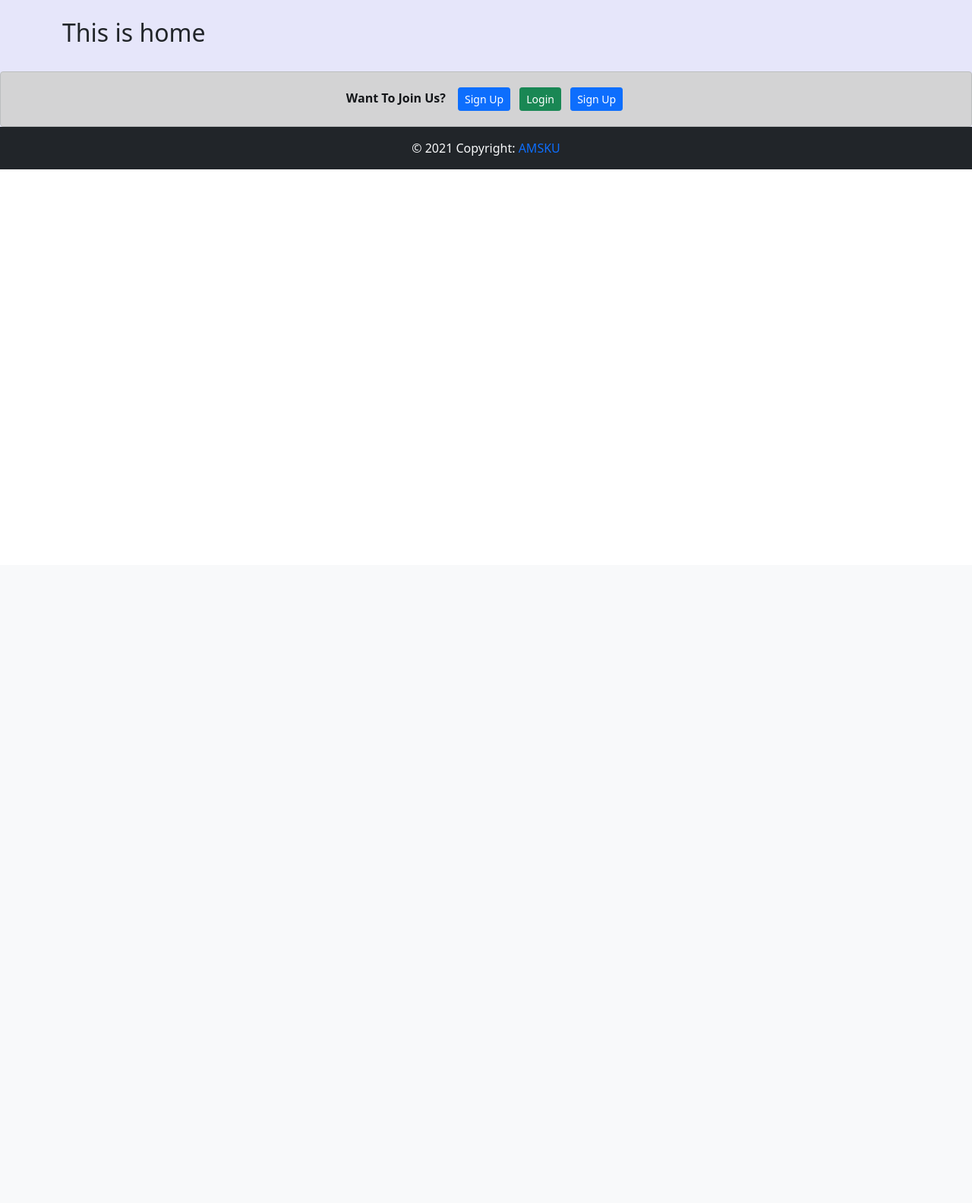
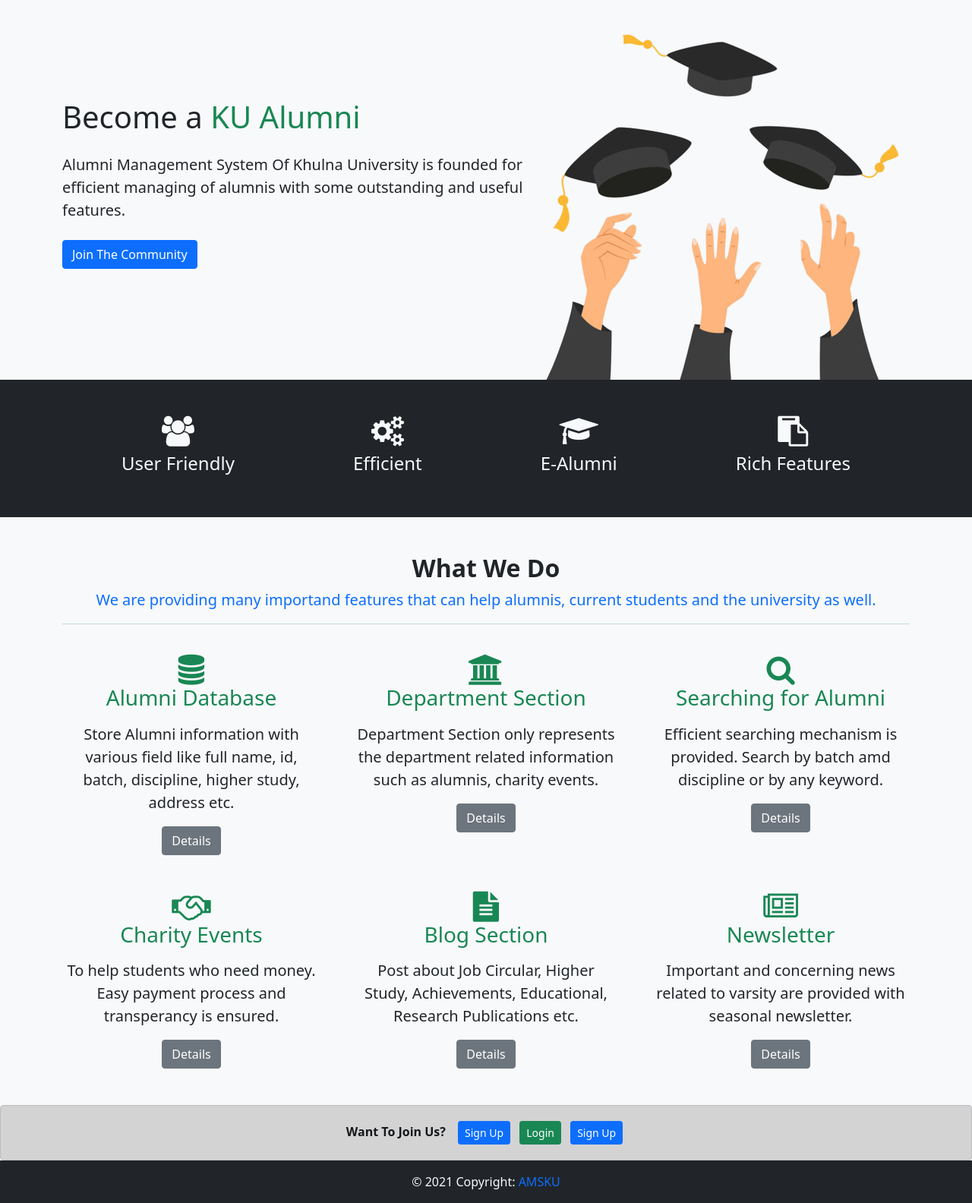
Before and after one commit to mukit24/Alumni-Management-System-Of-KU, a Django app: page / in a window 1280 px wide. Shown: the part 56-1640 px from the top of the page at 76% size. Before the commit the page ends 279 px from the top, so only its background shows below. Run offline with Django 4.2, Linux system fonts and the light colour scheme; data comes from the database, SQL or seed files in the repository; both versions use the stored data as it was after the commit; some libraries are stand-ins or nearby versions.

Commit message:
home_page_design

```diff
--- a/templates/base.html
+++ b/templates/base.html
@@ -41,6 +41,10 @@
 
 <body>
     {% include 'navbar.html' %}
+    {% with request.resolver_match.url_name as url_name %}
+    {% if url_name == 'home_view' %}
+    {% block home_content %}{% endblock home_content %}
+    {% else %}
     <div class="main_bg">
         <div class="container py-4">
             {% if request.user.is_authenticated %}
@@ -56,8 +60,11 @@
         {% endif %}
             {% block content %}{% endblock content %}
         </div>
+    </div>
+    {% endif %}
+
+    {% endwith %}
     {% include 'footer.html' %}
-    </div>
 
     <script src="{% static 'main.js'%}"></script>
     <!--boostrap 5 js bundle-->
--- a/templates/home/home.html
+++ b/templates/home/home.html
@@ -1,4 +1,127 @@
 {% extends 'base.html' %}
-{% block content %}
-<h2>This is home</h2>
-{% endblock content %}
+{% load static %}
+{% block home_content %}
+<section class="bg-light pt-3 pt-sm-0 text-center text-sm-start">
+    <div class="container">
+      <div class="d-sm-flex align-items-center justify-content-between">
+        <div class='pb-3'>
+          <h1>Become a <span class="text-success">KU Alumni</span></h1>
+
+          <p class="lead my-4">
+            Alumni Management System Of Khulna University is founded for efficient managing of alumnis with some outstanding and useful features.
+          </p>
+          {% if request.user.is_authenticated %}
+          <button class="btn btn-primary">Join The Community</button>
+          {% else %}
+          <a href="{% url 'account_login'%}"><button class="btn btn-primary">Join The Community</button></a>
+          {% endif %}
+
+        </div>
+        <img class="img-fluid w-50" src={% static 'images/alumni_pic.png' %} alt="" />
+      </div>
+    </div>
+  </section>
+  <section class="bg-dark text-light p-5">
+    <div class="container d-flex justify-content-around align-items-center">
+      <div class='text-center'>
+        <i class='fa fa-users fs-1 pb-2'></i>
+        <h4>User Friendly</h4>
+      </div>
+      <div class='text-center'>
+        <i class='fa fa-gears fs-1 pb-2'></i>
+        <h4>Efficient</h4>
+      </div>
+      <div class='text-center'>
+        <i class='fa fa-graduation-cap fs-1 pb-2'></i>
+        <h4>E-Alumni</h4>
+      </div>
+      <div class='text-center'>
+        <i class='fa fa-clipboard fs-1 pb-2'></i>
+        <h4>Rich Features</h4>
+      </div>
+    </div>
+  </section>
+  <section class="bg-light p-5">
+    <div class="container">
+      <h2 class='text-center fw-bold'>What We Do</h2>
+      <p class="lead text-center text-primary">We are providing many importand features that can help alumnis, current students and the university as well.</p>
+      <hr class='text-success'>
+      <div class="row text-center pt-4 g-5">
+        <div class="col-sm-4">
+            <div class="text-center">
+              <i class="fa fa-database text-success fs-1"></i>
+              <h3 class="text-success mb-3">
+                Alumni Database
+              </h3>
+              <p class="lead">
+                Store Alumni information with various field like full name, id, batch, discipline, higher study, address etc.
+              </p>
+              <a href="#" class="btn btn-secondary">Details</a>
+            </div>
+        </div>
+        <div class="col-sm-4">
+          <div class="text-center">
+            <i class="fa fa-institution text-success fs-1"></i>
+            <h3 class="text-success mb-3">
+              Department Section
+            </h3>
+            <p class="lead">
+              Department Section only represents the department related information such as alumnis, charity events.
+            </p>
+            <a href="#" class="btn btn-secondary">Details</a>
+          </div>
+        </div>
+        <div class="col-sm-4">
+          <div class="text-center">
+            <i class="fa fa-search text-success fs-1"></i>
+            <h3 class="text-success mb-3">
+              Searching for Alumni
+            </h3>
+            <p class="lead">
+              Efficient searching mechanism is provided. Search by batch amd discipline or by any keyword.
+            </p>
+            <a href="#" class="btn btn-secondary">Details</a>
+          </div>
+      </div>
+      <div class="col-sm-4">
+        <div class="text-center">
+          <i class="fa fa-handshake-o text-success fs-1"></i>
+          <h3 class="text-success mb-3">
+            Charity Events
+          </h3>
+          <p class="lead">
+            To help students who need money. Easy payment process and transperancy is ensured.
+          </p>
+          <a href="#" class="btn btn-secondary">Details</a>
+        </div>
+    </div>
+    <div class="col-sm-4">
+      <div class="text-center">
+        <i class="fa fa-file-text text-success fs-1"></i>
+        <h3 class="text-success mb-3">
+          Blog Section
+        </h3>
+        <p class="lead">
+          Post about Job Circular, Higher Study, Achievements, Educational, Research Publications etc.
+        </p>
+        <a href="#" class="btn btn-secondary">Details</a>
+      </div>
+  </div>
+  <div class="col-sm-4">
+    <div class="text-center">
+      <i class="fa fa-newspaper-o text-success fs-1"></i>
+      <h3 class="text-success mb-3">
+        Newsletter
+      </h3>
+      <p class="lead">
+        Important and concerning news related to varsity are provided with seasonal newsletter.
+      </p>
+      <a href="#" class="btn btn-secondary">Details</a>
+    </div>
+</div>
+
+
+      </div>
+    </div>
+  </section>
+{% endblock home_content %}
--- a/templates/navbar.html
+++ b/templates/navbar.html
@@ -1,4 +1,4 @@
-<nav class="navbar navbar-expand-lg navbar-light bg-light">
+<nav class="navbar navbar-expand-lg navbar-light bg-light sticky-top">
   <div class="container-fluid">
     <a class="navbar-brand" href="{% url 'home:home_view'%}">
       AMSKU
```
Also changed, not shown: db.sqlite3, static/images/alumni_pic.png (added).
